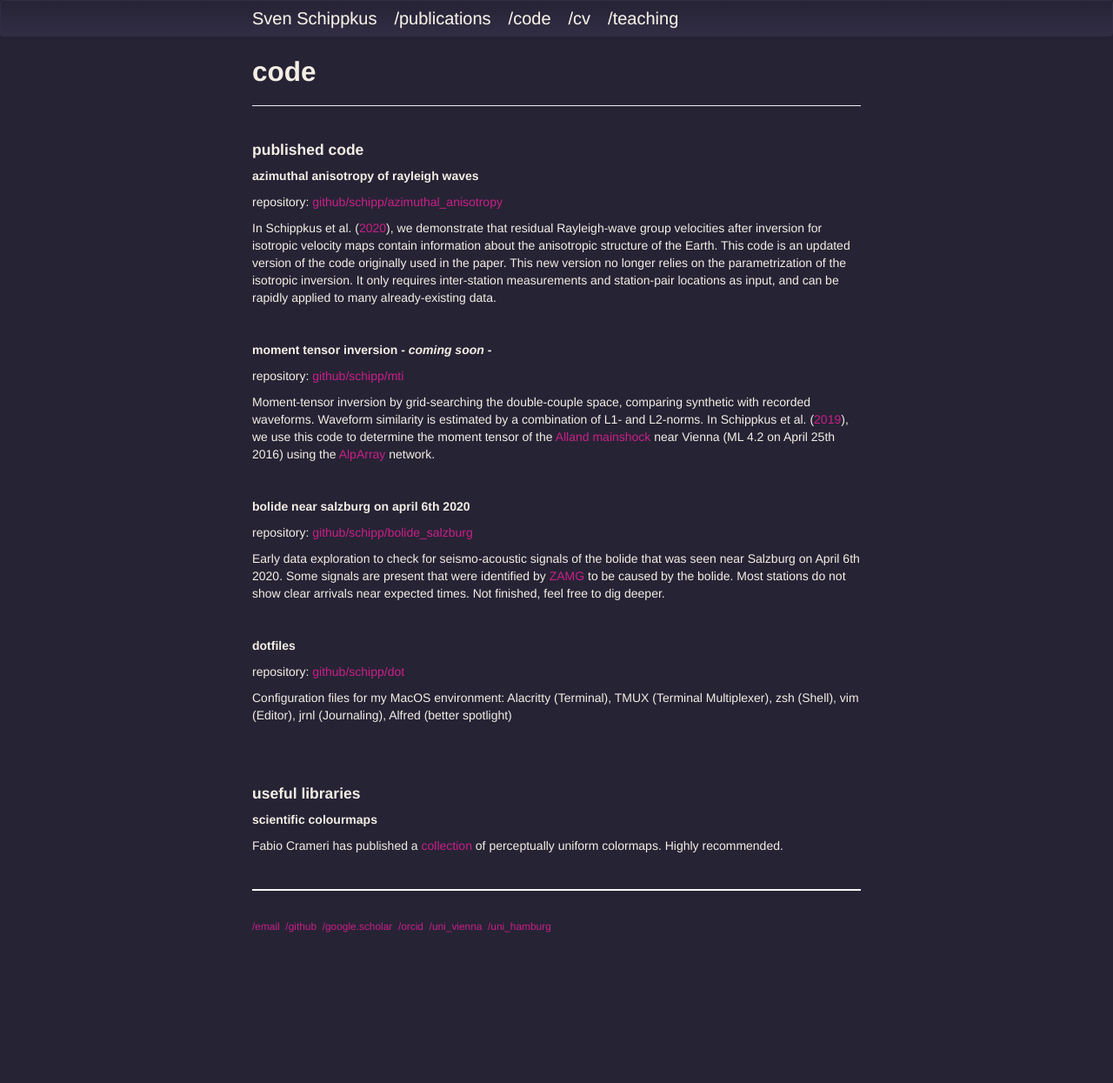
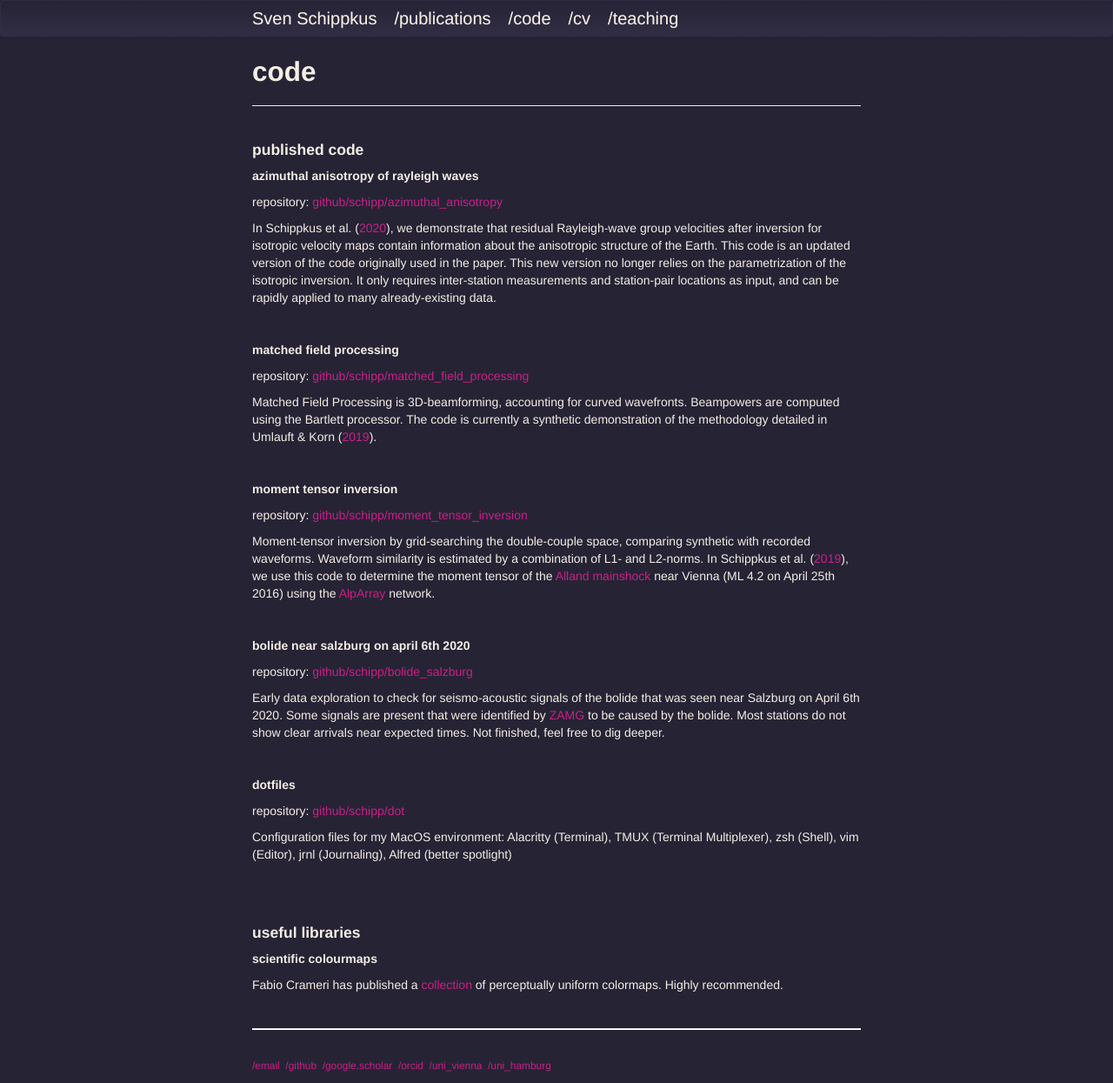
Before and after one commit to schipp/schipp.github.io, a Jekyll site: the page built from pages/code.md, in a window 1280 px wide. Shown: the whole page at 87% size. Built offline with Jekyll 4.4.1, drawn with Linux system fonts in a browser that asks for light colours; before the commit the page ends 1085 px from its top, so only the background shows below that.

Commit message:
added MFP, updated MTI

```diff
--- a/pages/code.md
+++ b/pages/code.md
@@ -14,9 +14,17 @@ In Schippkus et al. ([2020](http://doi.org/10.1093/gji/ggz565)), we demonstrate
 
 &nbsp;
 
-##### moment tensor inversion - *coming soon* -
+##### matched field processing
 
-repository: [github/schipp/mti](https://github.com/schipp/mti)
+repository: [github/schipp/matched_field_processing](https://github.com/schipp/matched_field_processing)
+
+Matched Field Processing is 3D-beamforming, accounting for curved wavefronts. Beampowers are computed using the Bartlett processor. The code is currently a synthetic demonstration of the methodology detailed in Umlauft & Korn ([2019](http://doi.org/10.1093/gji/ggz385)).
+
+&nbsp;
+
+##### moment tensor inversion
+
+repository: [github/schipp/moment_tensor_inversion](https://github.com/schipp/moment_tensor_inversion)
 
 Moment-tensor inversion by grid-searching the double-couple space, comparing synthetic with recorded waveforms. Waveform similarity is estimated by a combination of L1- and L2-norms. In Schippkus et al. ([2019](http://doi.org/10.17738/ajes.2019.0010)), we use this code to determine the moment tensor of the [Alland mainshock](https://www.zamg.ac.at/cms/de/geophysik/news/kraeftiges-erdbeben-im-osten-oesterreichs) near Vienna (ML 4.2 on April 25th 2016) using the [AlpArray](http://www.alparray.ethz.ch) network.
 
```
